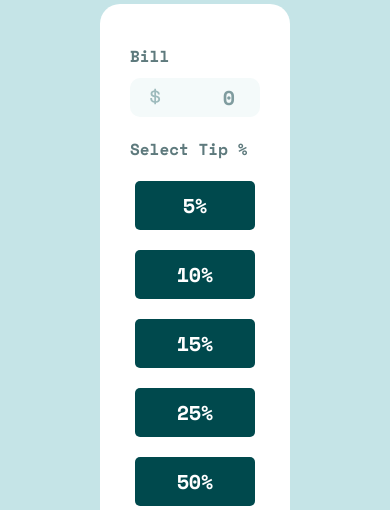
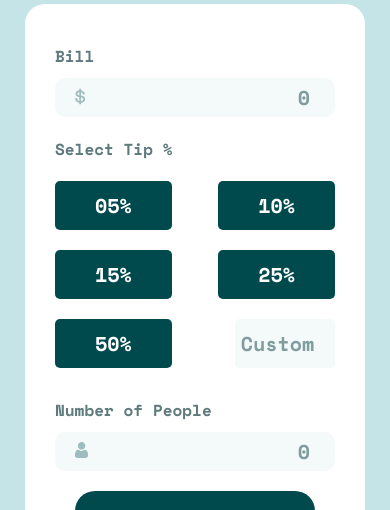
Before and after one commit to sahibkaur/tip-calculator, a plain HTML site: page index.html in a window 390 px wide. Shown: the part 160-670 px from the top of the page. Drawn offline with nearby package versions, Linux system fonts and the light colour scheme.

Commit message:
fix mobile button issue

```diff
--- a/index.html
+++ b/index.html
@@ -43,7 +43,7 @@
           <label>Select Tip %</label>
         </div>
         <div class="tip-options">
-          <button value="5" class="btn tip-button" onclick="changeState(this)">5%</button>
+          <button value="5" class="btn tip-button" onclick="changeState(this)">05%</button>
           <button value="10" class="btn tip-button" onclick="changeState(this)">10%</button>
           <button value="15" class="btn tip-button" onclick="changeState(this)">15%</button>
           <button value="25" class="btn tip-button" onclick="changeState(this)">25%</button>
--- a/style.css
+++ b/style.css
@@ -16,8 +16,8 @@ body {
   border-top-left-radius: 20px;
   border-top-right-radius: 20px;
   color: hsl(186, 14%, 43%);
-  width: calc(100% - 200px);
-  max-width: 300px;
+  width: calc(100% - 50px);
+  max-width: 400px;
   font-weight: 700;
   padding: 30px;
   justify-content: space-between;
@@ -82,12 +82,12 @@ body {
   padding: 10px 40px;
   border-radius: 5px;
   font-size: 20px;
-  margin: 10px 5px;
+  margin: 10px 0px;
   cursor: pointer;
 }
 .tip-button {
-  flex-grow: 1;
-  flex-basis: 120px;
+  flex-grow: 0;
+  flex-basis: 100px;
 }
 div.tip-button {
   display: inline-block;
@@ -190,10 +190,14 @@ div.tip-button {
 }
 
 
-@media screen and (min-width: 600px) {
+@media screen and (min-width: 400px) {
 
   .bill {
     max-width: 400px;
+  }
+  .tip-button {
+    flex-grow: 1;
+    margin: 10px 5px;
   }
 }
 
@@ -224,6 +228,7 @@ div.tip-button {
   }
 
 
+
   .logo {
     margin-top: 20px;
   }
```
